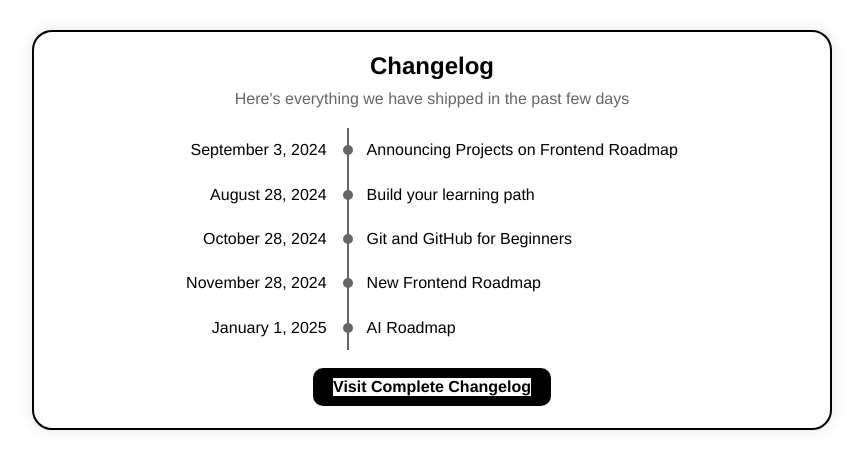
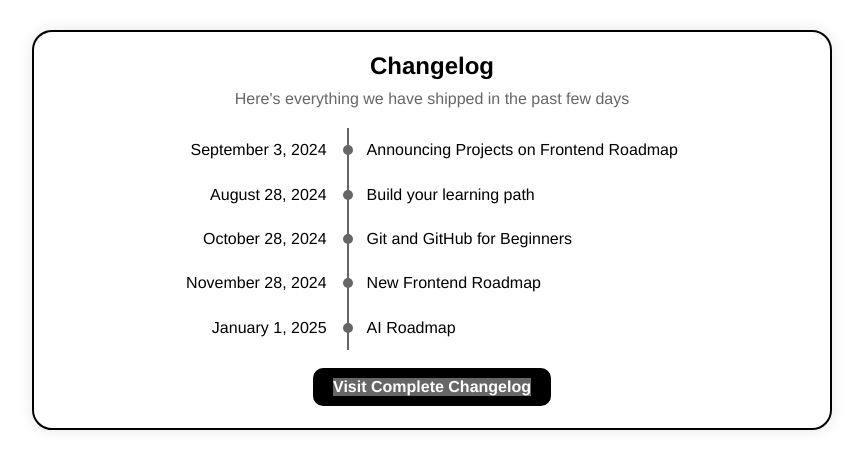
Before and after one commit to dietortoise25/Changelog-Component, a plain HTML site: page index.html in a window 1280 px wide. In both pictures the pointer is over the link "Visit Complete Changelog". Shown: the whole page, without its empty margins (208-1071 px from the left). Drawn offline with Linux system fonts and the light colour scheme.

Commit message:
Update style.css

```diff
--- a/style.css
+++ b/style.css
@@ -136,6 +136,5 @@ body {
 
 .Viewfull a:hover {
     /*text-decoration: underline;*/
-    background-color:#fff;
-    color:#000;
+    background-color:var(--primary-color);
 }
```
